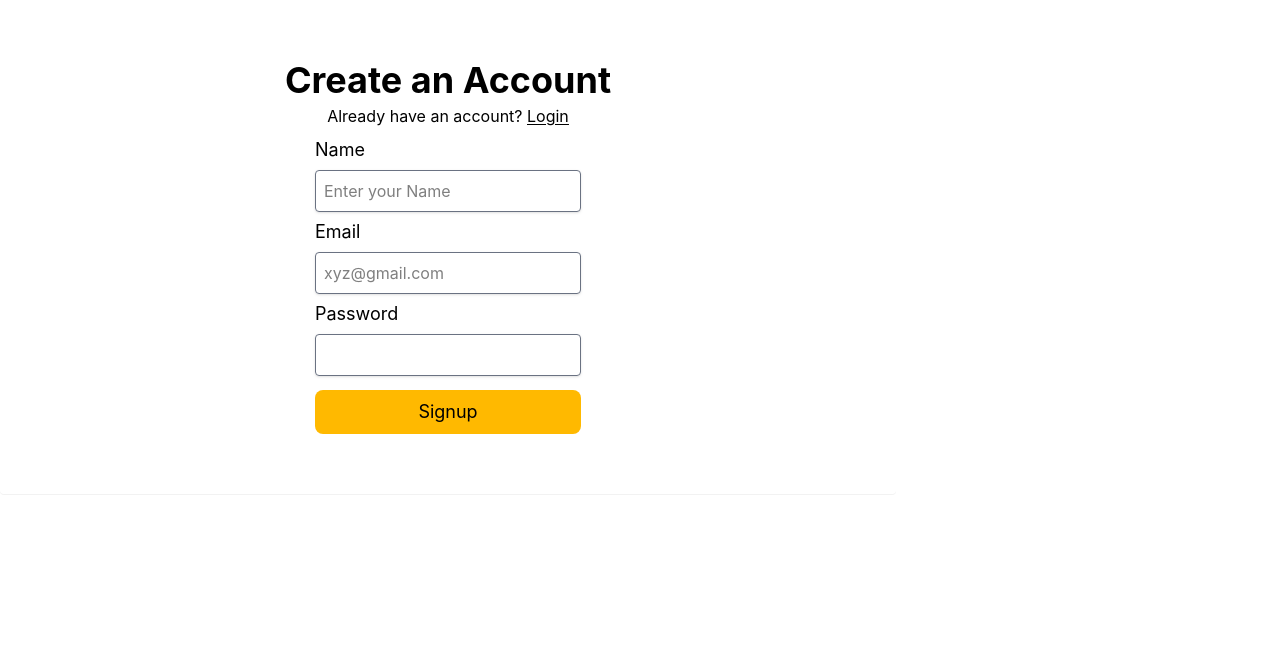
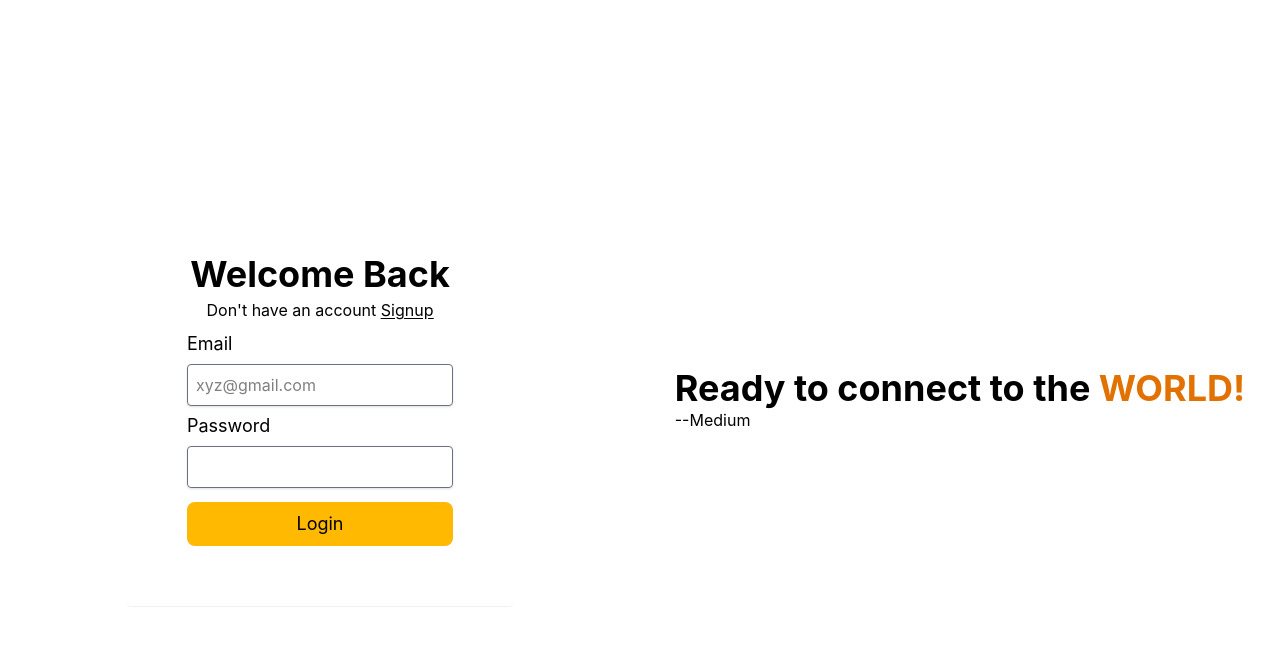
Before and after one commit to zaidoi/mediumV2, a React (Vite) app in the folder apps/frontend/: page /login in a window 1280 px wide. Shown: the top 646 px of the page. Built offline with nearby package versions, Linux system fonts and the light colour scheme.

Commit message:
Signup and Login page completed

```diff
--- a/apps/frontend/src/components/Form.tsx
+++ b/apps/frontend/src/components/Form.tsx
@@ -1,23 +1,28 @@
 import { useState } from "react";
 import { Link } from "react-router-dom";
-import type {SignupInput} from "@repo/common/src/zod/models"
+import type { SignupInput } from "@repo/common/src/zod/models";
 
 
 type Props = {
-  type:"signup" | "login",
-  onSubmit:(data:SignupInput) => void
-}
+  type: "signup" | "login";
+  onSubmit: (data: SignupInput) => void;
+};
 
-const Form = ({ type,onSubmit }: Props) => {
-
+const Form = ({ type, onSubmit }: Props) => {
   const [formDetail, setFormDetail] = useState<SignupInput>({
     name: "",
     email: "",
     password: "",
   });
 
+const handleSubmit = (e:React.SubmitEvent) => {
+  e.preventDefault();
+  onSubmit(formDetail)
+}
+
   return (
     <div className="flex flex-col max-w-4xl  gap-2  items-center justify-center p-15  shadow-2xs rounded">
+
       <div className="flex flex-col items-center gap-1">
         <h1 className="text-3xl md:text-4xl font-bold">
           {type === "signup" ? "Create an Account" : "Welcome Back"}
@@ -31,7 +36,13 @@ const Form = ({ type,onSubmit }: Props) => {
           </span>
         </h4>
       </div>
-      <div className="flex flex-col gap-1.5">
+
+      <form
+        className="flex flex-col gap-1.5"
+        onSubmit={handleSubmit}
+      >
+        {type === "signup" && (
+          <>
             <label htmlFor="" className="text-lg">
               Name
             </label>
@@ -39,10 +50,15 @@ const Form = ({ type,onSubmit }: Props) => {
               className="w-full border border-gray-500 p-2 focus:outline shadow  focus:border-black focus:outline-black text-md rounded"
               type="text"
               placeholder="Enter your Name"
-          onChange={(e) => setFormDetail({...formDetail,name:e.target.value})}
+              onChange={(e) =>
+                setFormDetail({ ...formDetail, name: e.target.value })
+              }
               value={formDetail.name}
               required
             />
+          </>
+        )}
+
         <label htmlFor="" className="text-lg">
           Email
         </label>
@@ -50,24 +66,34 @@ const Form = ({ type,onSubmit }: Props) => {
           type="text"
           className="w-full border border-gray-500 p-2 focus:outline shadow  focus:border-black focus:outline-black text-md rounded"
           placeholder="xyz@gmail.com"
-          onChange={(e) => setFormDetail({...formDetail,email:e.target.value})}
+          onChange={(e) =>
+            setFormDetail({ ...formDetail, email: e.target.value })
+          }
           value={formDetail.email}
           required
         />
+
         <label htmlFor="" className="text-lg">
           Password
         </label>
         <input
           type="password"
           className="w-full border border-gray-500 p-2 focus:outline shadow  focus:border-black focus:outline-black rounded"
-          onChange={(e) => setFormDetail({...formDetail,password:e.target.value})}
+          onChange={(e) =>
+            setFormDetail({ ...formDetail, password: e.target.value })
+          }
           value={formDetail.password}
           required
         />
-        <button className="bg-amber-400  hover:bg-amber-500 px-2 py-2 rounded-lg w-auto  text-lg mt-2" onClick={()=>onSubmit(formDetail)}>
+
+        <button
+          className="bg-amber-400  hover:bg-amber-500 px-2 py-2 rounded-lg w-auto  text-lg mt-2"
+          type="submit"
+        >
           {type === "signup" ? "Signup" : "Login"}
         </button>
-      </div>
+      </form>
+
     </div>
   );
 };
--- a/apps/frontend/src/pages/Login.tsx
+++ b/apps/frontend/src/pages/Login.tsx
@@ -1,9 +1,46 @@
-import React from 'react'
+
 import Form from '../components/Form'
+import axios from 'axios'
+import type { SignupInput } from '@repo/common/src/zod/models'
 
 const Login = () => {
+
+
+
+  const onSubmit = async (data:SignupInput) => {
+
+    try {
+      const res = await axios.post("http://localhost:3000/user/login",data);
+
+      localStorage.setItem('token',res.data.token)
+      console.log("worked")
+      console.log(res.data.token)
+    } catch (error) {
+      if(error instanceof Error){
+        console.log(error.message)
+      }
+    }
+  }
+
+
+
   return (
-    <div><Form type='signup'/></div>
+    <div className='grid md:grid-cols-2 h-screen'>
+
+      <div className='flex justify-center items-center'>
+        <Form type='login' onSubmit={onSubmit}/>
+      </div>
+
+      <div className='flex justify-center items-center'>
+
+       <div className='hidden md:block'>
+         <h1 className='text-4xl font-bold'>Ready to connect to the <span className='text-amber-600'>WORLD!</span></h1>
+        <p>--Medium</p>
+       </div>
+
+      </div>
+
+    </div>
   )
 }
 
```
Lines whose indentation alone changed are shown as unchanged.
